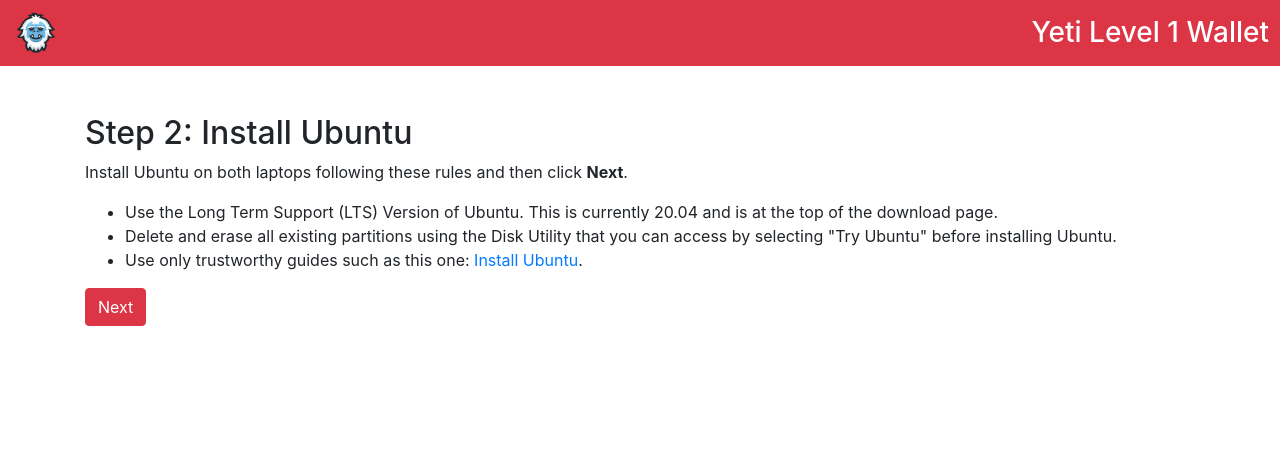
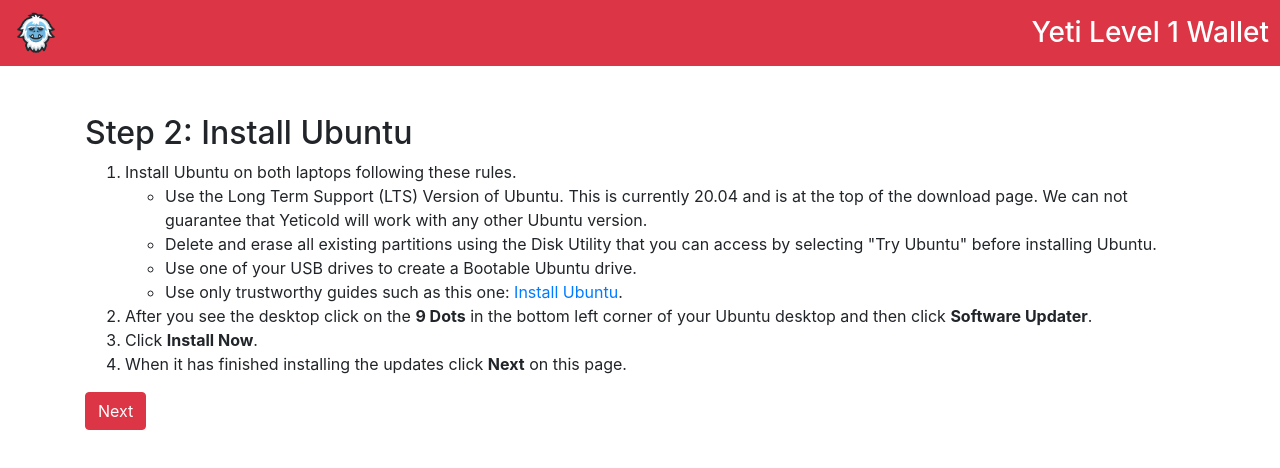
Before and after one commit to JWWeatherman/yetihosted, a Vue app: page /Hot/step2 in a window 1280 px wide. Shown: the top 468 px of the page. Built offline with nearby package versions, Linux system fonts and the light colour scheme; what vue-default-value would draw is missing.

Commit message:
refactor yeti

```diff
--- a/src/components/YetiColdStartup2.vue
+++ b/src/components/YetiColdStartup2.vue
@@ -3,12 +3,17 @@
     <navbarcold></navbarcold>
     <div class="container" style="margin-top: 3rem;">
       <h2>Step 2: Install Ubuntu and Label Laptops</h2>
-      <p>Install Ubuntu on both laptops following these rules and then click <b>Next</b>.</p>
-      <ul>
-          <li>Use the Long Term Support (LTS) Version of Ubuntu. This is currently 20.04 and is at the top of the download page.</li>
-          <li>Delete and erase all existing partitions using the Disk Utility that you can access by selecting "Try Ubuntu" before installing Ubuntu.</li>
-          <li>Use only trustworthy guides such as this one: <a href="https://tutorials.ubuntu.com/tutorial/tutorial-install-ubuntu-desktop#0">Install Ubuntu</a>.</li>
-      </ul>
+      <ol>
+        <li>Install Ubuntu on both laptops following these rules.</li>
+        <ul>
+            <li>Use the Long Term Support (LTS) Version of Ubuntu. This is currently 20.04 and is at the top of the download page.</li>
+            <li>Delete and erase all existing partitions using the Disk Utility that you can access by selecting "Try Ubuntu" before installing Ubuntu.</li>
+            <li>Use only trustworthy guides such as this one: <a href="https://tutorials.ubuntu.com/tutorial/tutorial-install-ubuntu-desktop#0">Install Ubuntu</a>.</li>
+        </ul>
+        <li>After you see the desktop click on the <b>9 Dots</b> in the bottom left corner of your Ubuntu desktop and then click <b>Software Updater</b>.</li>
+        <li>Click <b>Install Now</b>.</li>
+        <li>When it has finished installing the updates click <b>Next</b> on this page.</li>
+      </ol>
       <input v-on:click="click" class="btn btn-primary" type="submit" id="next" value="Next">
     </div>
   </div>
--- a/src/components/YetiHotStartup2.vue
+++ b/src/components/YetiHotStartup2.vue
@@ -3,12 +3,18 @@
     <navbarhot></navbarhot>
     <div class="container" style="margin-top: 3rem;">
       <h2>Step 2: Install Ubuntu</h2>
-      <p>Install Ubuntu on both laptops following these rules and then click <b>Next</b>.</p>
-      <ul>
-          <li>Use the Long Term Support (LTS) Version of Ubuntu. This is currently 20.04 and is at the top of the download page.</li>
-          <li>Delete and erase all existing partitions using the Disk Utility that you can access by selecting "Try Ubuntu" before installing Ubuntu.</li>
-          <li>Use only trustworthy guides such as this one: <a href="https://tutorials.ubuntu.com/tutorial/tutorial-install-ubuntu-desktop#0">Install Ubuntu</a>.</li>
-      </ul>
+      <ol>
+        <li>Install Ubuntu on both laptops following these rules.</li>
+        <ul>
+            <li>Use the Long Term Support (LTS) Version of Ubuntu. This is currently 20.04 and is at the top of the download page. We can not guarantee that Yeticold will work with any other Ubuntu version.</li>
+            <li>Delete and erase all existing partitions using the Disk Utility that you can access by selecting "Try Ubuntu" before installing Ubuntu.</li>
+            <li>Use one of your USB drives to create a Bootable Ubuntu drive.</li>
+            <li>Use only trustworthy guides such as this one: <a href="https://tutorials.ubuntu.com/tutorial/tutorial-install-ubuntu-desktop#0">Install Ubuntu</a>.</li>
+        </ul>
+        <li>After you see the desktop click on the <b>9 Dots</b> in the bottom left corner of your Ubuntu desktop and then click <b>Software Updater</b>.</li>
+        <li>Click <b>Install Now</b>.</li>
+        <li>When it has finished installing the updates click <b>Next</b> on this page.</li>
+      </ol>
       <input v-on:click="click" class="btn btn-danger" type="submit" id="next" value="Next">
     </div>
   </div>
--- a/src/components/YetiWarmStartup2.vue
+++ b/src/components/YetiWarmStartup2.vue
@@ -3,12 +3,17 @@
     <navbarwarm></navbarwarm>
     <div class="container" style="margin-top: 3rem;">
       <h2>Step 2: Install Ubuntu</h2>
-      <p>Install Ubuntu on your laptop following these steps and then click <b>Next</b> to continue.</p>
-      <ul>
-          <li>Use the Long Term Support (LTS) Version of Ubuntu. This is currently 20.04 and is at the top of the download page.</li>
-          <li>Delete and erase all existing partitions using the Disk Utility that you can access by selecting "Try Ubuntu" before installing Ubuntu.</li>
-          <li>Use only trustworthy guides such as this one: <a href="https://tutorials.ubuntu.com/tutorial/tutorial-install-ubuntu-desktop#0">Install Ubuntu</a>.</li>
-      </ul>
+      <ol>
+        <li>Install Ubuntu on your laptop following these steps and then click <b>Next</b> to continue.</li>
+        <ul>
+            <li>Use the Long Term Support (LTS) Version of Ubuntu. This is currently 20.04 and is at the top of the download page.</li>
+            <li>Delete and erase all existing partitions using the Disk Utility that you can access by selecting "Try Ubuntu" before installing Ubuntu.</li>
+            <li>Use only trustworthy guides such as this one: <a href="https://tutorials.ubuntu.com/tutorial/tutorial-install-ubuntu-desktop#0">Install Ubuntu</a>.</li>
+        </ul>
+        <li>After you see the desktop click on the <b>9 Dots</b> in the bottom left corner of your Ubuntu desktop and then click <b>Software Updater</b>.</li>
+        <li>Click <b>Install Now</b>.</li>
+        <li>When it has finished installing the updates click <b>Next</b> on this page.</li>
+      </ol>
       <input v-on:click="click" class="btn btn-warning" type="submit" id="next" value="Next">
     </div>
   </div>
```
